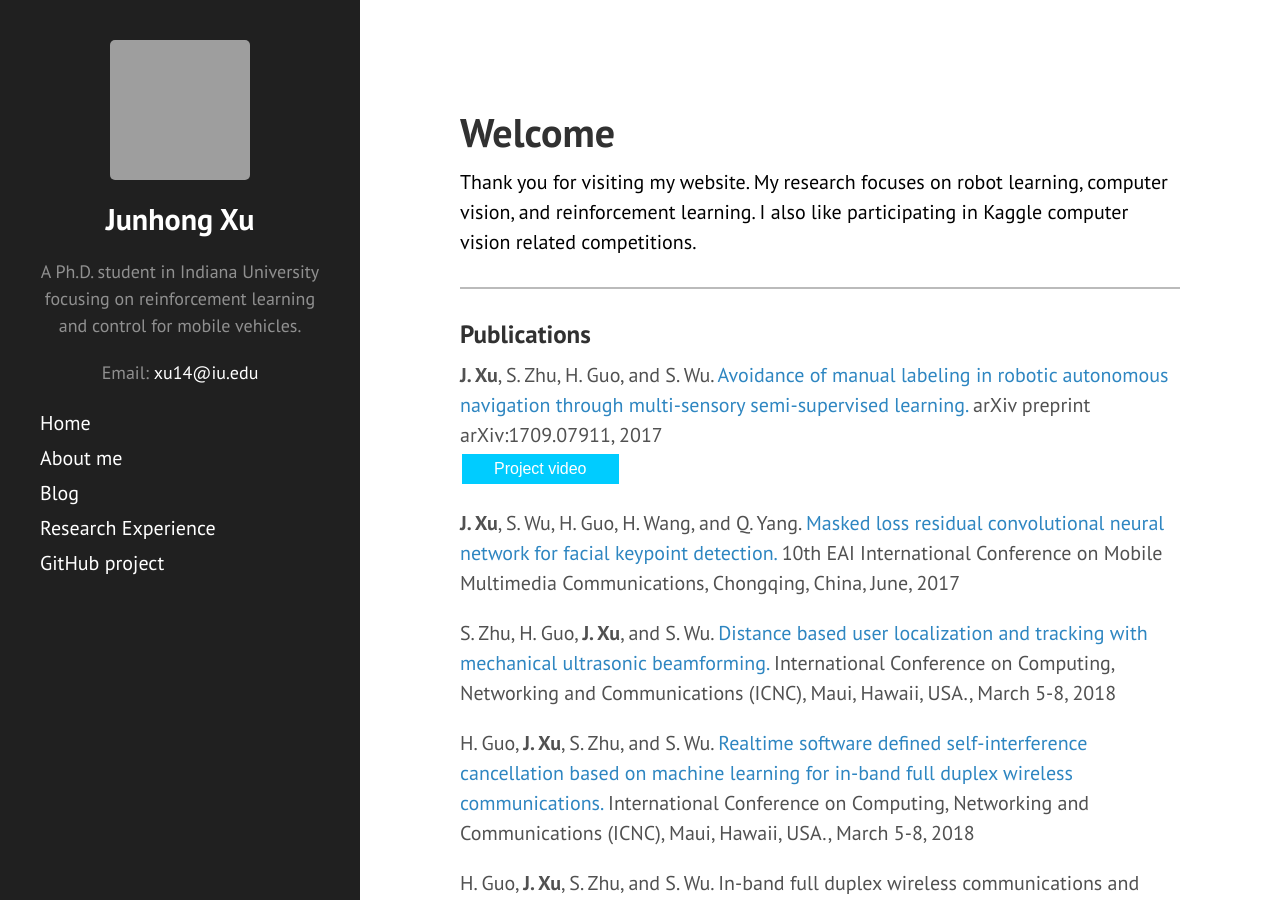
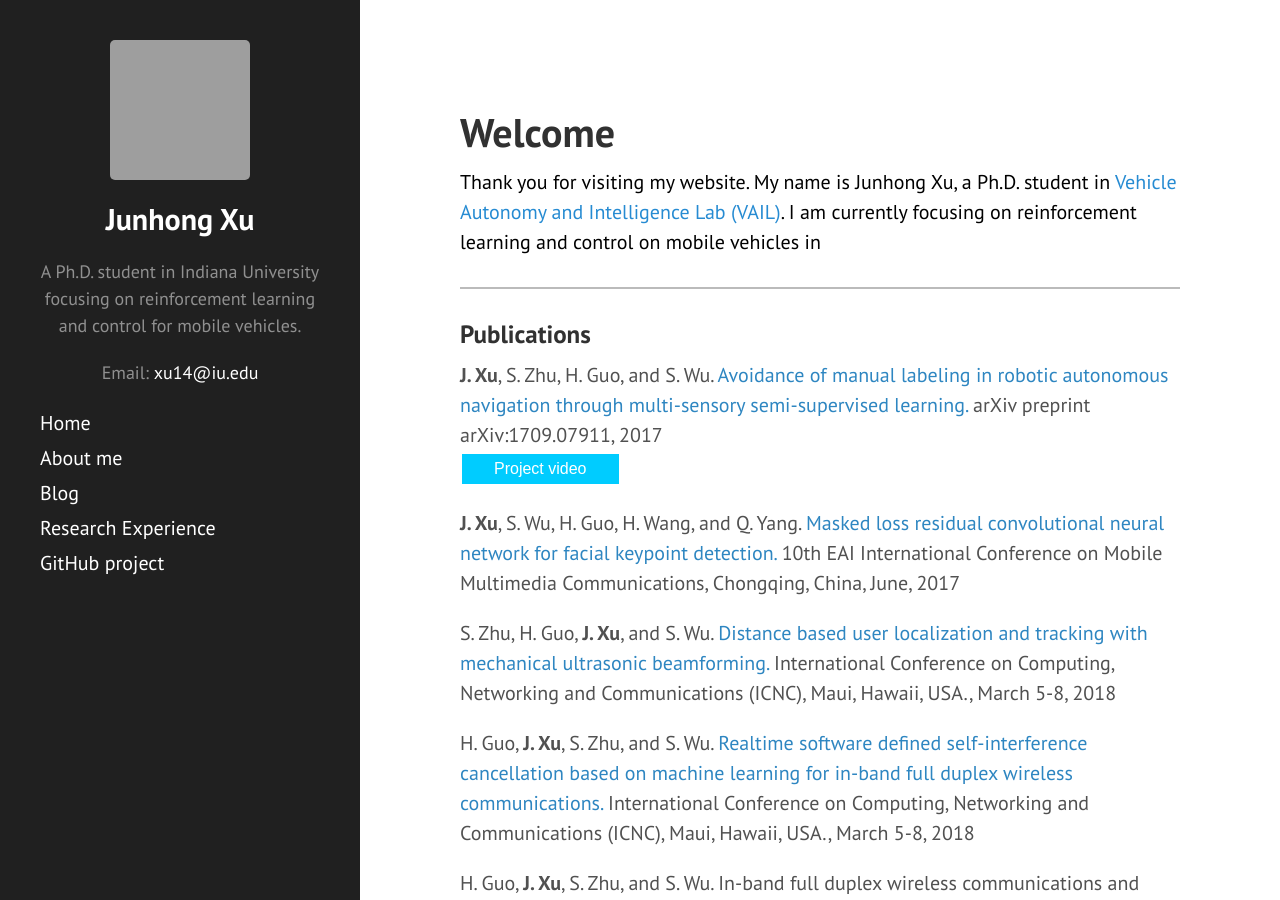
Before and after one commit to JunhongXu/JunhongXu.github.io, a Jekyll site: the page built from index.html, in a window 1280 px wide and 900 px high. Built offline with Jekyll 4.4.1, drawn with Linux system fonts in a browser that asks for light colours; the list of posts is cut into pages by our own code; grey boxes are pictures that could not be loaded.

Commit message:
add more info

```diff
--- a/index.html
+++ b/index.html
@@ -13,8 +13,10 @@ title: Home
 <h1>Welcome</h1>
 <p style="color: #000;">
     Thank you for visiting my website.
-    My research focuses on robot learning, computer vision, and reinforcement learning.
-    I also like participating in Kaggle computer vision related competitions.
+    My name is Junhong Xu, a Ph.D. student in
+    <a href="http://vail.sice.indiana.edu/index.html">Vehicle Autonomy and Intelligence Lab (VAIL)</a>.
+    I am currently focusing on reinforcement learning and control on mobile vehicles in
+
 </p>
 
 <hr style="border: 1.5px solid #bbbbbb;"/>
```
